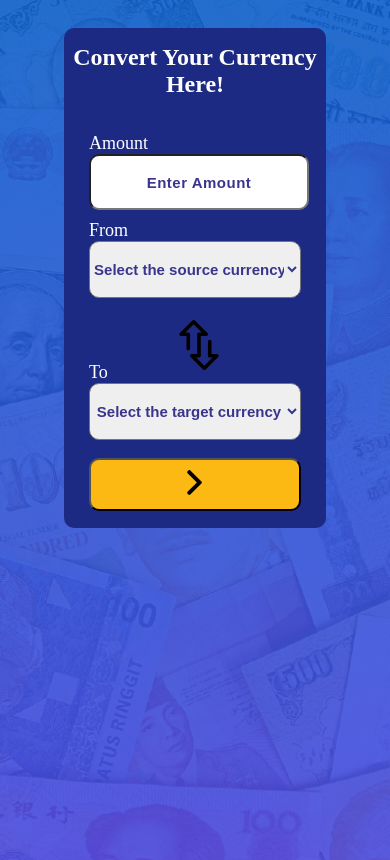
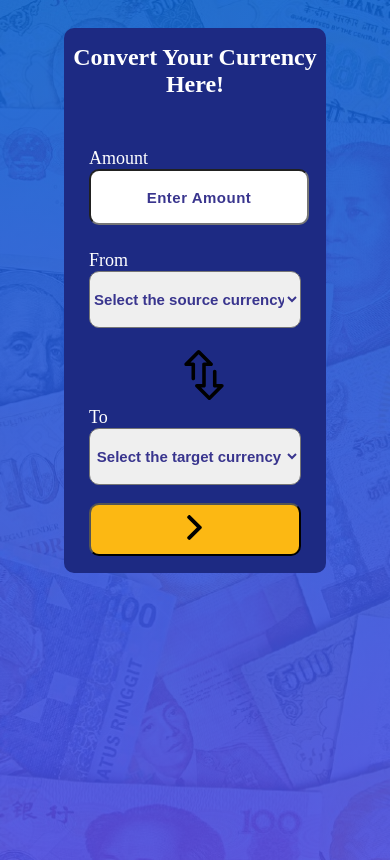
Before and after one commit to harish-ponna/netlify-currency-converter, a website built with Parcel: page index.html in a window 390 px wide. Built offline with nearby package versions, Linux system fonts and the light colour scheme.

Commit message:
finished

```diff
--- a/style.css
+++ b/style.css
@@ -11,6 +11,7 @@ body{
     background-color: #1d2a83;
     position: relative;
     left: 15%;
+    right: 15%;
     top:100px;
     width: 70%;
     border-radius: 35px;
@@ -93,7 +94,6 @@ select{
     border-radius: 10px;
     font-size: 15px;
     color: #39358e;
-    /* letter-spacing: 1px; */
     text-align: center;
     font-weight: 700;
     text-align-last:center
@@ -132,17 +132,20 @@ select{
     color: #e04646;
 }
 
-@media only screen and (max-width: 500px) {
+@media only screen and (max-width: 1200px) {
     .col1, .col2, .col3{
         width: 100%;
-        margin-top: 10px;
+        margin-top: 25px;
         margin-left: 0;
     }
 
     .icon1 {
-        position: relative;
-        left: 0%;
-        left: 40%;
+        /* margin:0 50% 0 40%; */
+            display: block;
+            margin-left: auto;
+            margin-right: auto;
+            width: 20%;
+
     }
 
     .icon1 img{
```
